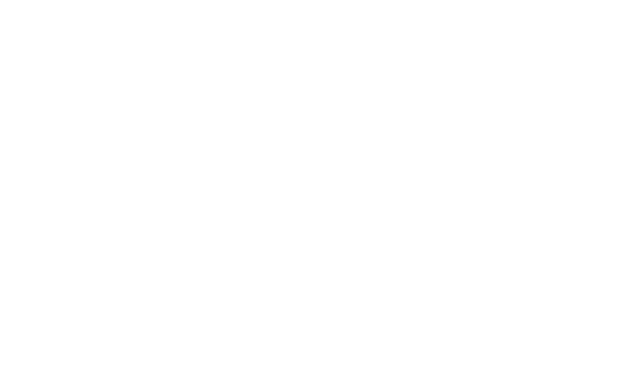
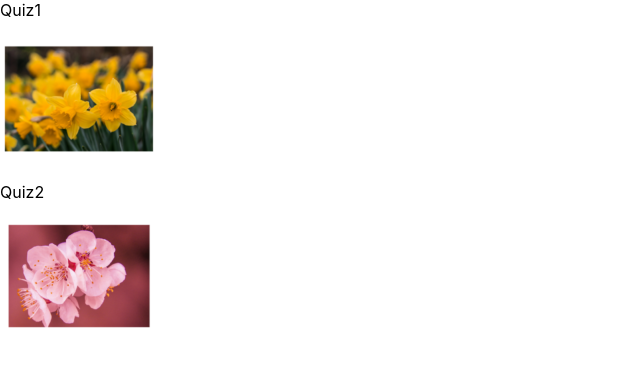
Before and after one commit to cjgroff/imagequiz, a React (Create React App) app: page /imagesquiz in a window 1280 px wide. Shown: the top 366 px of the page, without its empty margins (0-640 px from the left). Built offline with nearby package versions, Linux system fonts and the light colour scheme.

Commit message:
Almost Complete

```diff
--- a/src/App.js
+++ b/src/App.js
@@ -9,21 +9,19 @@ import {
 } from "react-router-dom";
 import Login from './components/Login';
 import Quiz from './components/Quiz';
+import Imagesquiz from './components/Imagesquiz';
 
 
 function App() {
   return (
     <BrowserRouter basename={process.env.PUBLIC_URL}>
       <Switch>
-        <Route exact path='/' render={props => <Home {...props} />}>
-
-        </Route>
+        <Route exact path='/' render={props => <Home {...props} />}/>
         <Route path='/login' >
           <Login />
         </Route>
-        <Route path='/quiz' >
-          <Quiz />
-        </Route>
+        <Route path='/quiz' render={props => <Quiz {...props} />}/>
+        <Route path='/imagesquiz' render={props => <Imagesquiz {...props} />}/>
       </Switch>
     </BrowserRouter>
   );
--- a/src/components/Imagesquiz.js
+++ b/src/components/Imagesquiz.js
@@ -21,7 +21,7 @@ class Imagesquiz extends React.Component{
 
     }
     click = (event) => {
-        let q = event.target.id
+        let q = event.currentTarget.getAttribute("quiz") //Is there a better way to get the quiz
         console.log("click q ", q)
         this.setState({quiznum : parseInt(q)})
     }
@@ -39,12 +39,10 @@ class Imagesquiz extends React.Component{
         const images = []
             for (let i = 0 ; i < this.quizzes.length; i++)
             {
-                images.push(<div onClick= {this.click} id ={this.quizzes[i][0]}>
-                    <Link to={"/quiz/"+i}>
+                images.push(<div onClick= {this.click} quiz = {i} >
                     {this.quizzes[i][0]}
                     <br/>
-                    <img src={process.env.PUBLIC_URL + "/image/" + this.quizzes[i][1]} id ={this.quizzes[i][0]} />
-                    </Link>
+                    <img src={process.env.PUBLIC_URL + "/image/" + this.quizzes[i][1]} />
                 </div>)
             }
 
--- a/src/components/Quiz.js
+++ b/src/components/Quiz.js
@@ -1,7 +1,7 @@
 import React from 'react';
 import {
-    useParams
-
+    useParams,
+    Link
   } from "react-router-dom";
 import quizzes from './Quizzes';
 import Imagesquiz from './Imagesquiz';
@@ -18,15 +18,61 @@ function Quiz (props){
 class Quiz extends React.Component{
     constructor(props){
         super(props)
-        console.log("quiz ctor,props",props)
-        this.state = {quiznum : -1}
-
-
+        //console.log("quiz ctor,props",props)
+        //console.log("Quiz Number:",props.location.state.quiznum)
+        this.state = {
+            quiz : quizzes[props.location.state.quiznum][2],
+            questionnumber : 0,
+            correct : 0
+        }
+    }
+    clickchoice = (event) => {
+        let quiz = this.state.quiz
+        let question = quiz[this.state.questionnumber]
+        let selected = event.currentTarget.innerText
+        let expect = quiz[this.state.questionnumber][2]
+        //console.log("select,answer",selected,expect)
+        if (selected == expect){
+            this.setState({correct: this.state.correct + 1})
+            //console.log('correct')
+        }
+        this.setState({questionnumber : this.state.questionnumber + 1})
+    }
+    repeat = (event) => {
+        this.setState({questionnumber : 0,correct : 0})
     }
     render () {
+
+        let quiz = this.state.quiz
+        if (this.state.questionnumber == quiz.length){
+            return(
+            <div>Score : {this.state.correct} / {quiz.length}
+                <br/>
+                <Link to= {this.props.location}> </Link>
+                <div onClick= {this.repeat}>Repeat Quiz</div>
+                <br/>
+                <Link to= "/imagesquiz">New Quiz </Link>
+
+            </div>
+            )
+        }
+        let question = quiz[this.state.questionnumber]
+        let distractors = question[1]
+        let choices  = []
+        for (let i = 0; i < distractors.length; i++){
+            choices.push(<div onClick = {this.clickchoice} >{distractors[i]}</div>)
+        }
+
         return(
             <div>
-                quiz {"state:"+JSON.stringify(this.state)}
+
+                <img src={process.env.PUBLIC_URL + "/image/" + question[0]}/>
+                <br/>
+                Which word matches the image?
+                {choices}
+                <br/>
+                Correct {this.state.correct} / {quiz.length}
+
             </div>
         )
     }
--- a/src/components/Quizzes.js
+++ b/src/components/Quizzes.js
@@ -1,8 +1,8 @@
 var quizzes = [
     ['Quiz1',"daffodil.png",
         [
-            ["apple.jpg",["banana","apple","watermelon","dog"],"apple"],
-            ["dog.jpg",["cat","car","whale","dog"],"dog"],
+            ["apple.png",["banana","apple","watermelon","dog"],"apple"],
+            ["dog.jpeg",["cat","car","whale","dog"],"dog"],
             ["cat.jpg",["cat","car","whale","dog"],"cat"],
             ["car.jpg",["cat","car","whale","dog"],"car"],
             ["whale.jpg",["cat","car","whale","dog"],"whale"],
```
Also changed, not shown: src/components/Imagesquiz.css (added).
